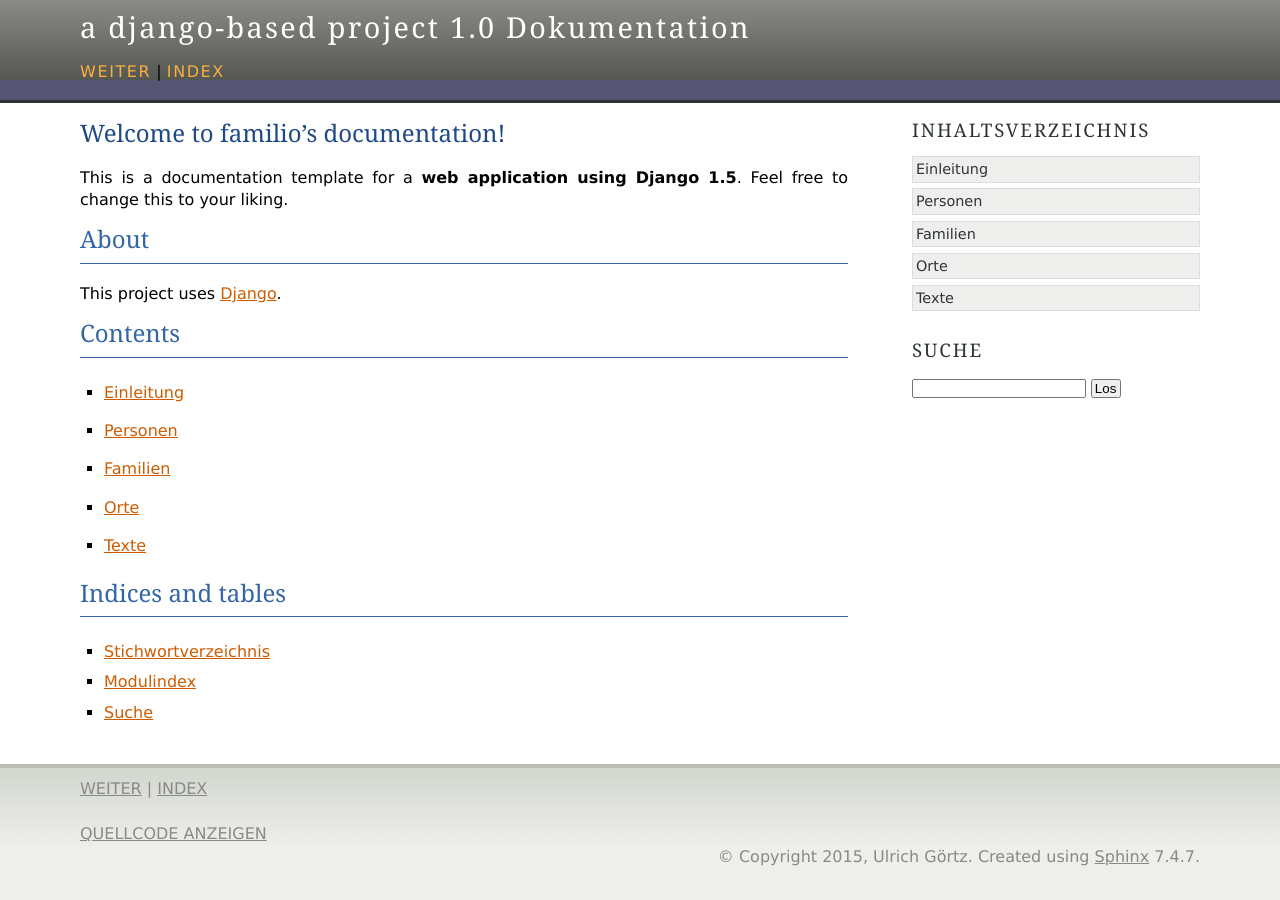
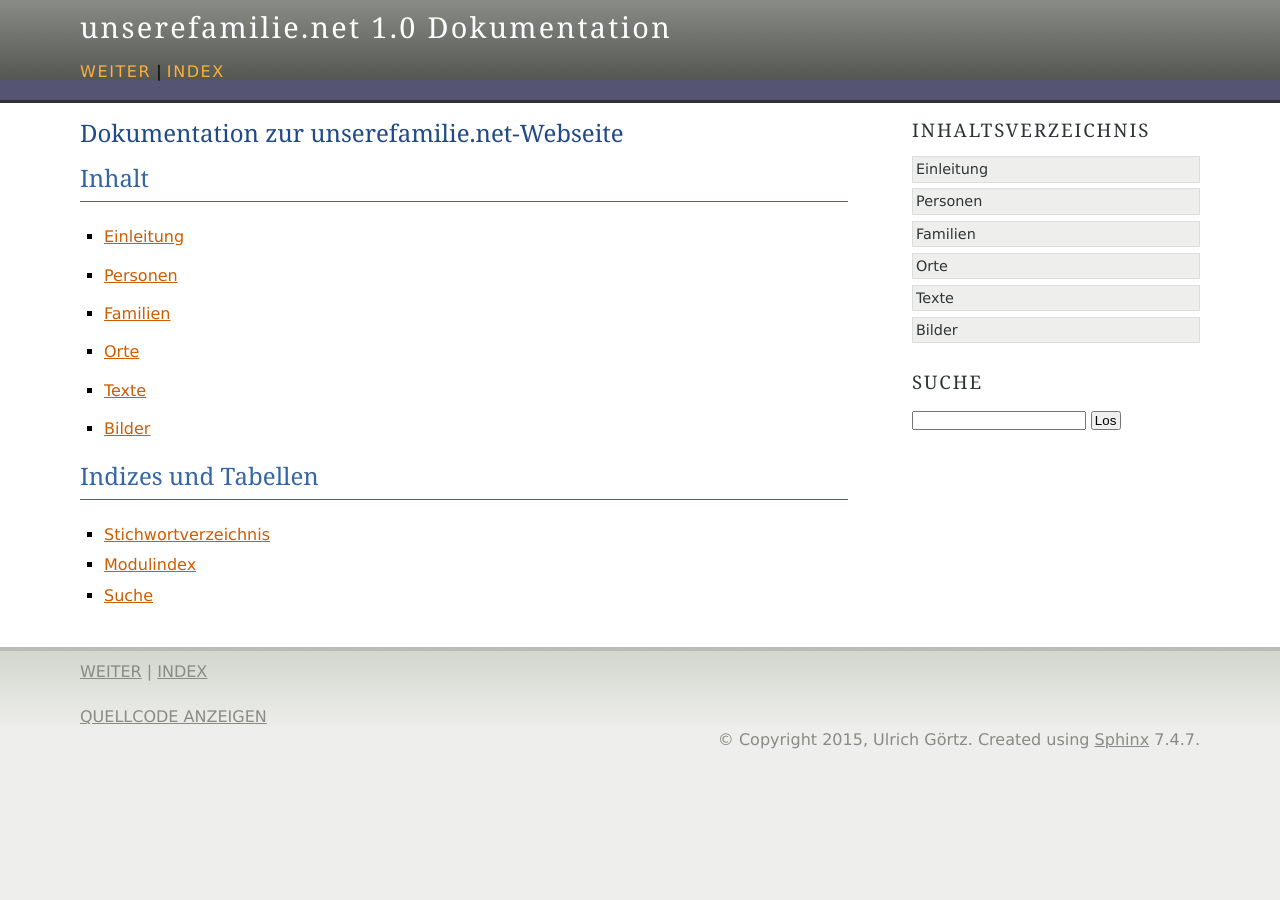
Before and after one commit to ugoertz/django-familio, a Sphinx documentation site: the page built from docs/index.rst, in a window 1280 px wide. Built offline with Sphinx 7.4.7, drawn with Linux system fonts in a browser that asks for light colours.

Commit message:
Start working on docs

```diff
--- a/docs/bilder.rst
+++ b/docs/bilder.rst
@@ -1,3 +1,7 @@
+
+============================
+Bilder
+============================
 
 Bild (=Picture) besteht aus
 * Bilddatei (image)
--- a/docs/conf.py
+++ b/docs/conf.py
@@ -40,7 +40,7 @@
 master_doc = 'index'
 
 # General information about the project.
-project = u'a django-based project'
+project = u'unserefamilie.net'
 copyright = u'2015, Ulrich Görtz'
 
 # The version info for the project you're documenting, acts as replacement for
@@ -170,10 +170,10 @@
 # -- Options for LaTeX output --------------------------------------------------
 
 # The paper size ('letter' or 'a4').
-#latex_paper_size = 'letter'
+latex_paper_size = 'a4'
 
 # The font size ('10pt', '11pt' or '12pt').
-#latex_font_size = '10pt'
+latex_font_size = '11pt'
 
 # Grouping the document tree into LaTeX files. List of tuples
 # (source start file, target name, title, author, documentclass [howto/manual]).
--- a/docs/index.rst
+++ b/docs/index.rst
@@ -1,17 +1,11 @@
-========================================
-Welcome to familio's documentation!
-========================================
-
-This is a documentation template for a **web application using Django 1.5**.
-Feel free to change this to your liking.
+==============================================
+Dokumentation zur unserefamilie.net-Webseite
+==============================================
 
 
-About
--------------
 
-This project uses `Django <http://www.djangoproject.com/>`_.
 
-Contents
+Inhalt
 --------
 
 .. toctree::
@@ -26,8 +20,8 @@
 
 
 
-Indices and tables
-------------------
+Indizes und Tabellen
+--------------------
 
 * :ref:`genindex`
 * :ref:`modindex`
```
